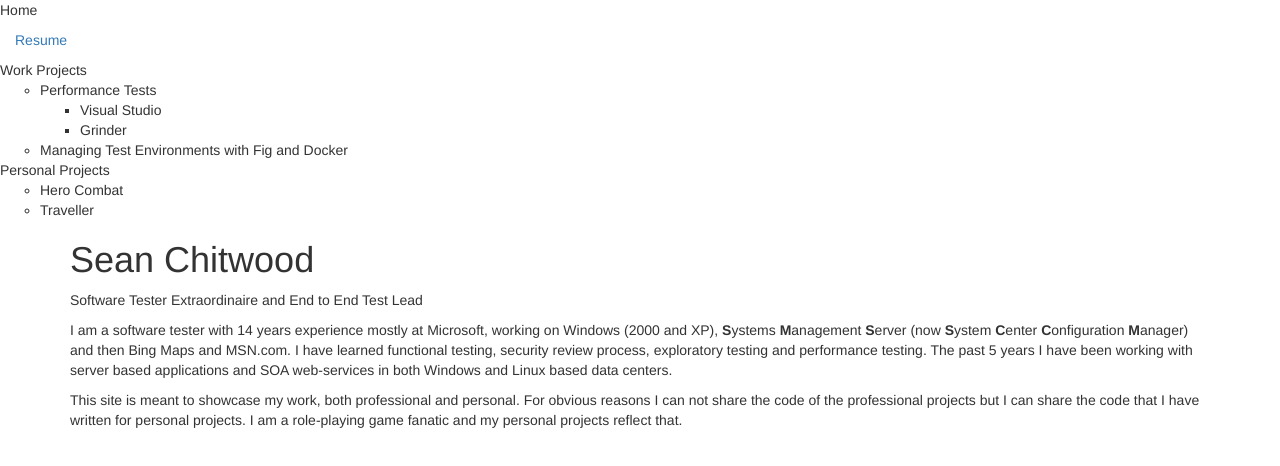
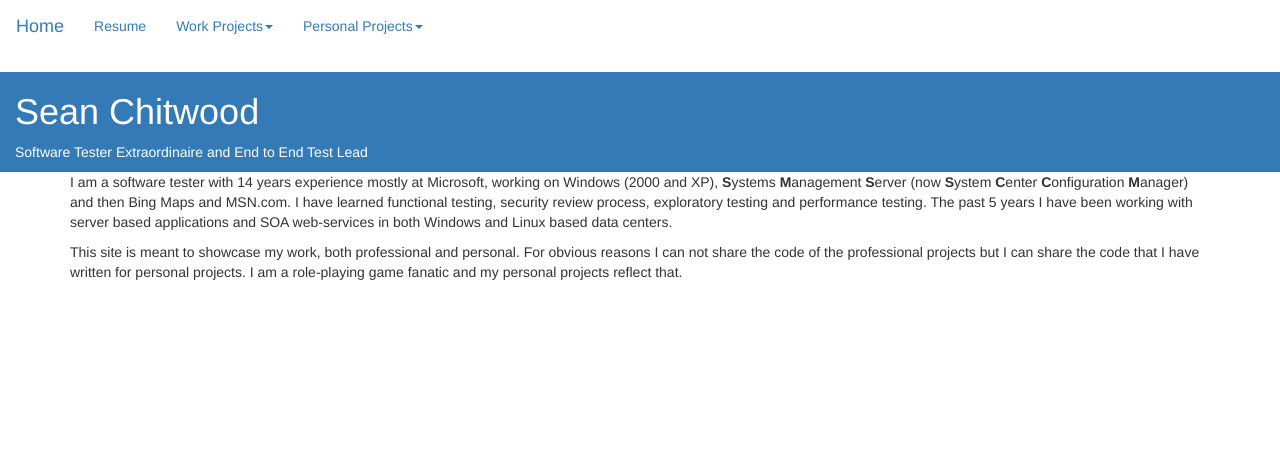
Before and after one commit to darkmane/showcase, a plain HTML site: page index.html in a window 1280 px wide. Drawn offline with nearby package versions, Linux system fonts and the light colour scheme.

Commit message:
add navbar

```diff
--- a/index.html
+++ b/index.html
@@ -21,31 +21,34 @@
 <script src="https://ajax.googleapis.com/ajax/libs/jquery/1.11.1/jquery.min.js"></script>
 <!-- Include all compiled plugins (below), or include individual files as needed -->
 <script src="assets/js/bootstrap.min.js"></script>
-<nav class="hidden-print hidden-xs hidden-sm affix-top">
-    <ul class="nav">
-        <li class>Home</li>
+<nav class="navbar nav-header hidden-print hidden-xs hidden-sm affix-top">
+    <div class="container-fluid">
+        <a class="navbar-brand" href="#">Home</a>
+        <ul class="nav navbar-nav">
+
             <li><a href="resume.html">Resume</a></li>
-        <li>Work Projects
-            <ul>
+            <li class="dropdown"><a href="#" class="dropdown-toggle" data-toggle="dropdown" role="button">Work Projects<span class="caret"></span></a>
+                <ul class="dropdown-menu" role="menu">
                     <li>Performance Tests
-                    <ul>
+                    <li class="divider"></li>
                     <li>Visual Studio</li>
                     <li>Grinder</li>
-                    </ul>
-                </li>
+                    <li class="divider"></li>
+
                     <li>Managing Test Environments with Fig and Docker</li>
                 </ul>
             </li>
-        <li>Personal Projects
-            <ul>
+            <li class="dropdown"><a href="#" class="dropdown-toggle" data-toggle="dropdown" role="button">Personal Projects<span class="caret"></span></a>
+                <ul class="dropdown-menu" role="menu">
                     <li>Hero Combat</li>
                     <li>Traveller</li>
                 </ul>
             </li>
         </ul>
+    </div>
 </nav>
 <div class="header" id="content">
-    <div class="container">
+    <div class="container-fluid  bg-primary">
         <h1>Sean Chitwood</h1>
 
         <p>Software Tester Extraordinaire and End to End Test Lead</p>
```
Lines whose indentation alone changed are shown as unchanged.
